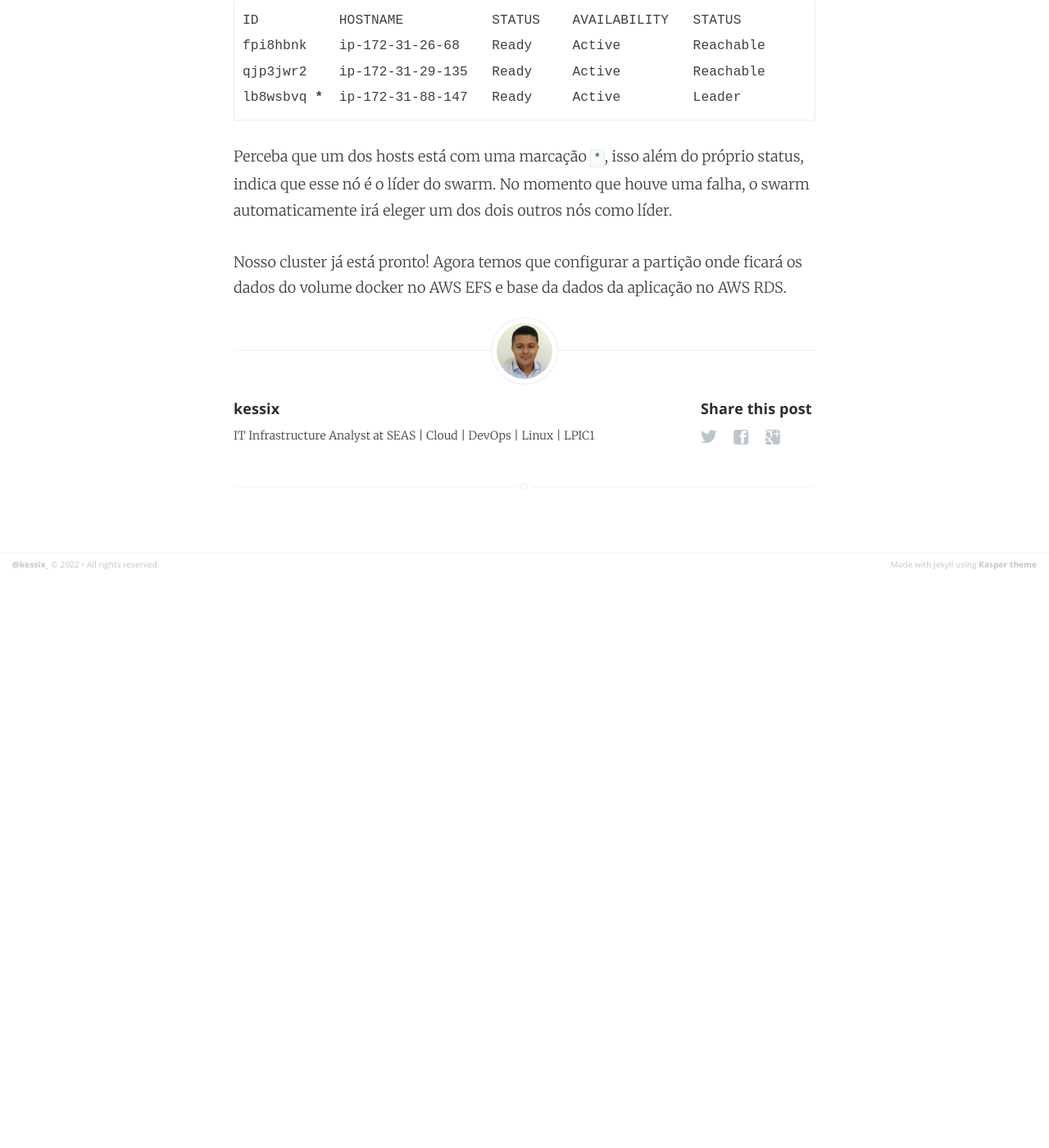
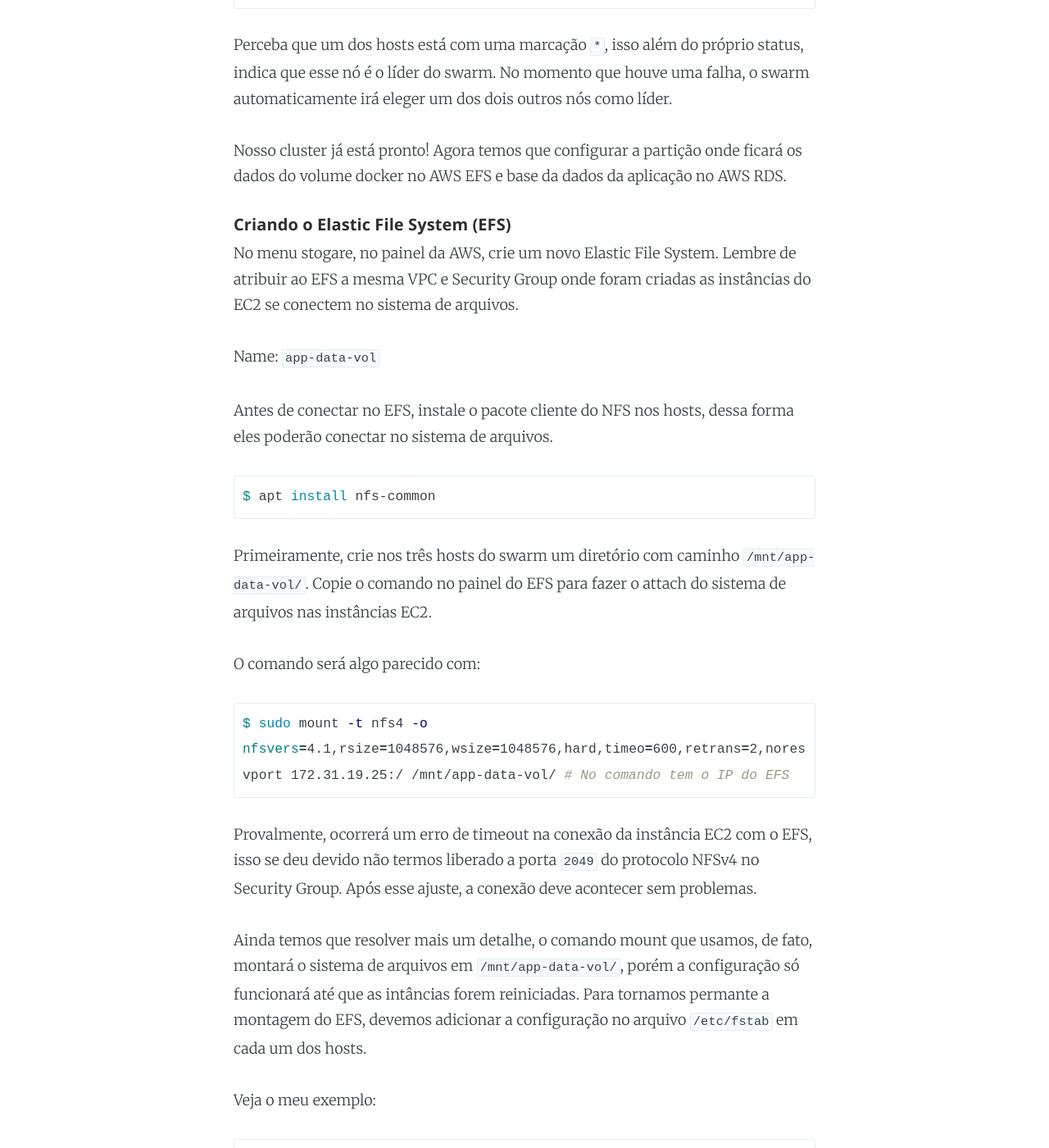
Before and after one commit to kessix/kessix.github.io, a Jekyll site: the page built from _posts/2022-04-19-deploy-app-dockerswarm-aws.md, in a window 1280 px wide and 1400 px high, scrolled down 4767 px. Shown: the whole window at 82% size. Built offline with Jekyll 4.4.1, drawn with Linux system fonts in a browser that asks for light colours; before the commit the page ends 5470 px from its top, so only the background shows below that; some of the changed text lies outside the part shown.

Commit message:
post docker swarm na aws

````diff
--- a/_posts/2022-04-19-deploy-app-dockerswarm-aws.md
+++ b/_posts/2022-04-19-deploy-app-dockerswarm-aws.md
@@ -4,7 +4,7 @@ title:  "Deployando Aplicação Web com Docker Swarm na AWS"
 date:   2022-04-19 11:11:00
 categories:
 ---
-<br>
+
 
 #### Escopo
 
@@ -115,15 +115,12 @@ $ docker swarm init --advertise-addr 172.31.88.147 # IP node01
 ```
 
 A saída do comando terá as instruções para adicionar novos nós no swarm.
-Para que haja comunicação entre os nós do swarm libere as seguintes portas no Security Group da VPC.
+Para que haja comunicação entre os nós do swarm libere as seguintes portas no Security Group da VPC:
 
-`2377/tcp`
-
-`7946/tcp`
-
-`7946/udp`
-
-`4789/udp`
+- `2377/tcp`
+- `7946/tcp`
+- `7946/udp`
+- `4789/udp`
 
 `2. Obtendo token para adicionar o node02 e node03 como nós do tipo manager.`
 
@@ -131,7 +128,7 @@ Para que haja comunicação entre os nós do swarm libere as seguintes portas no
 $ docker swarm join-token manager
 ```
 
-Use a token para incluir os demais hosts no swarm.
+Use o token para incluir os demais hosts no swarm.
 
 `3. Para validar se os três hosts estão no swarm, use o comando:`
 
@@ -150,3 +147,36 @@ lb8wsbvq *  ip-172-31-88-147   Ready     Active         Leader
 Perceba que um dos hosts está com uma marcação `*`, isso além do próprio status, indica que esse nó é o líder do swarm. No momento que houve uma falha, o swarm automaticamente irá eleger um dos dois outros nós como líder.
 
 Nosso cluster já está pronto! Agora temos que configurar a partição onde ficará os dados do volume docker no AWS EFS e base da dados da aplicação no AWS RDS.
+
+##### Criando o Elastic File System (EFS)
+
+No menu stogare, no painel da AWS, crie um novo Elastic File System. Lembre de atribuir ao EFS a mesma VPC e Security Group onde foram criadas as instâncias do EC2 se conectem no sistema de arquivos.
+
+Name: `app-data-vol`
+
+Antes de conectar no EFS, instale o pacote cliente do NFS nos hosts, dessa forma eles poderão conectar no sistema de arquivos.
+
+```bash
+$ apt install nfs-common
+```
+
+Primeiramente, crie nos três hosts do swarm um diretório com caminho `/mnt/app-data-vol/`. Copie o comando no painel do EFS para fazer o attach do sistema de arquivos nas instâncias EC2.
+
+O comando será algo parecido com:
+
+```bash
+$ sudo mount -t nfs4 -o nfsvers=4.1,rsize=1048576,wsize=1048576,hard,timeo=600,retrans=2,noresvport 172.31.19.25:/ /mnt/app-data-vol/ # No comando tem o IP do EFS
+```
+
+Provalmente, ocorrerá um erro de timeout na conexão da instância EC2 com o EFS, isso se deu devido não termos liberado a porta `2049` do protocolo NFSv4 no Security Group. Após esse ajuste, a conexão deve acontecer sem problemas.
+
+Ainda temos que resolver mais um detalhe, o comando mount que usamos, de fato, montará o sistema de arquivos em `/mnt/app-data-vol/`, porém a configuração só funcionará até que as intâncias forem reiniciadas. Para tornamos permante a montagem do EFS, devemos adicionar a configuração no arquivo `/etc/fstab` em cada um dos hosts.
+
+Veja o meu exemplo:
+
+```bash
+$ vim /etc/fstab
+```
+```bash
+172.31.19.25:/ /mnt/app-data-vol   nfs4    nfsvers=4.1,rsize=1048576,wsize=1048576,hard,timeo=600,retrans=2,noresvport     0 0
+```
````
Also changed, not shown: 3 other files.
